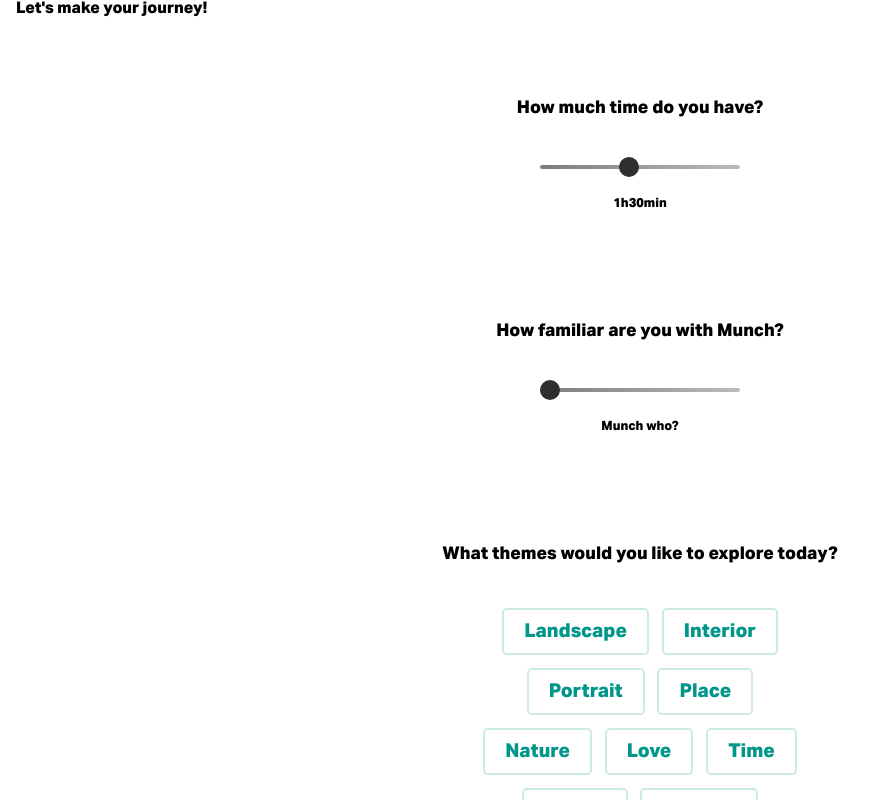
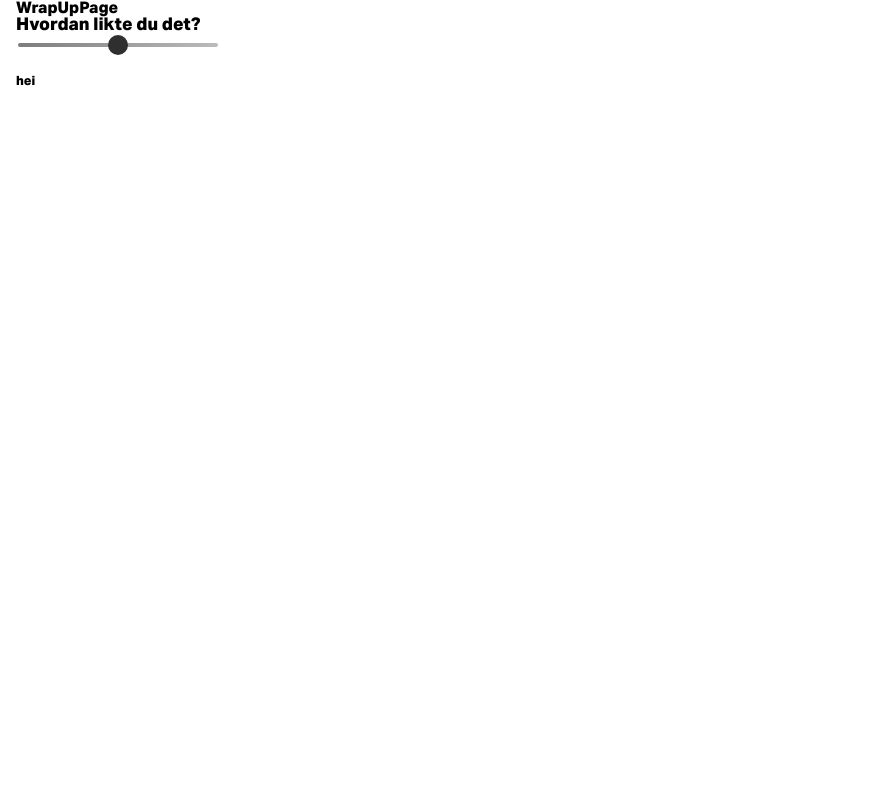
Before and after one commit to Fargekritt/SmidigEksamen, a React (Create React App) app in the folder frontend/: page / in a window 1280 px wide. Shown: the top 800 px of the page, without its empty margins (0-885 px from the left). Built offline with nearby package versions, Linux system fonts and the light colour scheme; a web font is replaced by a local one.

Commit message:
Added WrapUpPage

```diff
--- a/frontend/src/App.js
+++ b/frontend/src/App.js
@@ -1,11 +1,13 @@
 import JourneyPlannerPage from "./components/pages/journeyPlanner/JourneyPlannerPage";
 import "./assets/styles/css-reset.scss";
 import "./assets/styles/app.scss";
+import WrapUpPage from "./components/pages/wrapUp/WrapUpPage";
 
 function App() {
   return (
     <div className="App">
-      <JourneyPlannerPage />
+      {/* <JourneyPlannerPage /> */}
+      <WrapUpPage />
     </div>
   );
 }
--- /dev/null
+++ b/frontend/src/components/pages/wrapUp/WrapUpPage.jsx
@@ -0,0 +1,17 @@
+import RangeInput from "../journeyPlanner/RangeInput";
+
+const WrapUpPage = () => {
+  return (
+    <div className="page">
+      WrapUpPage
+      <RangeInput
+        question={"Hvordan likte du det?"}
+        minValue={0}
+        maxValue={10}
+        optionLabel={"hei"}
+      />
+    </div>
+  );
+};
+
+export default WrapUpPage;
```
